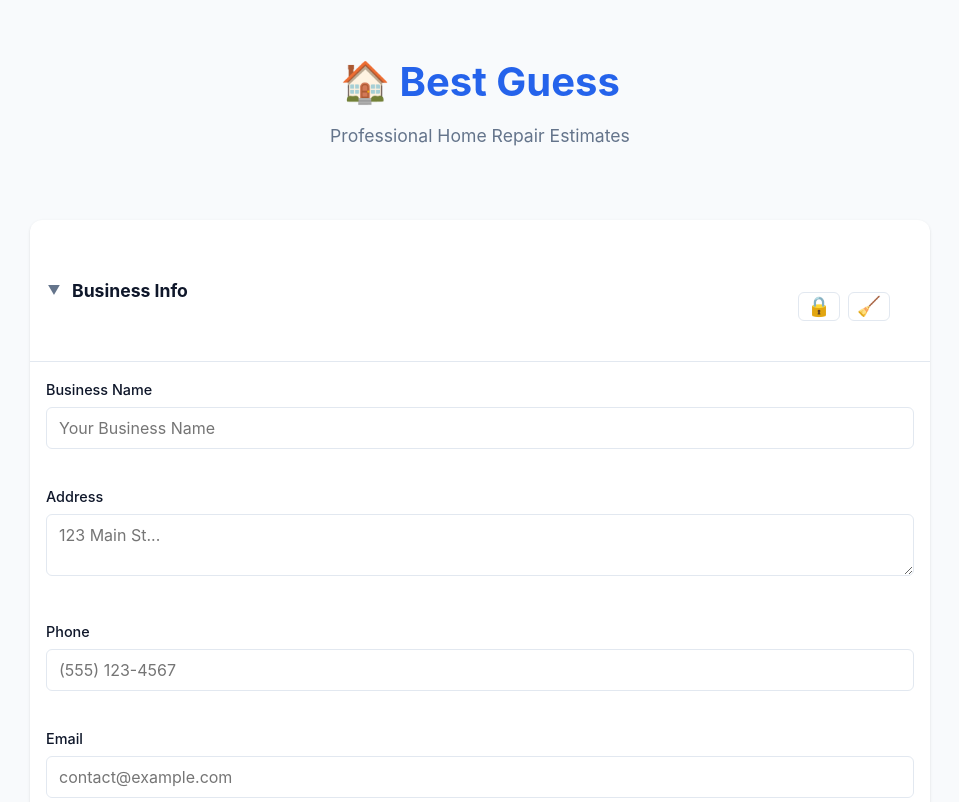
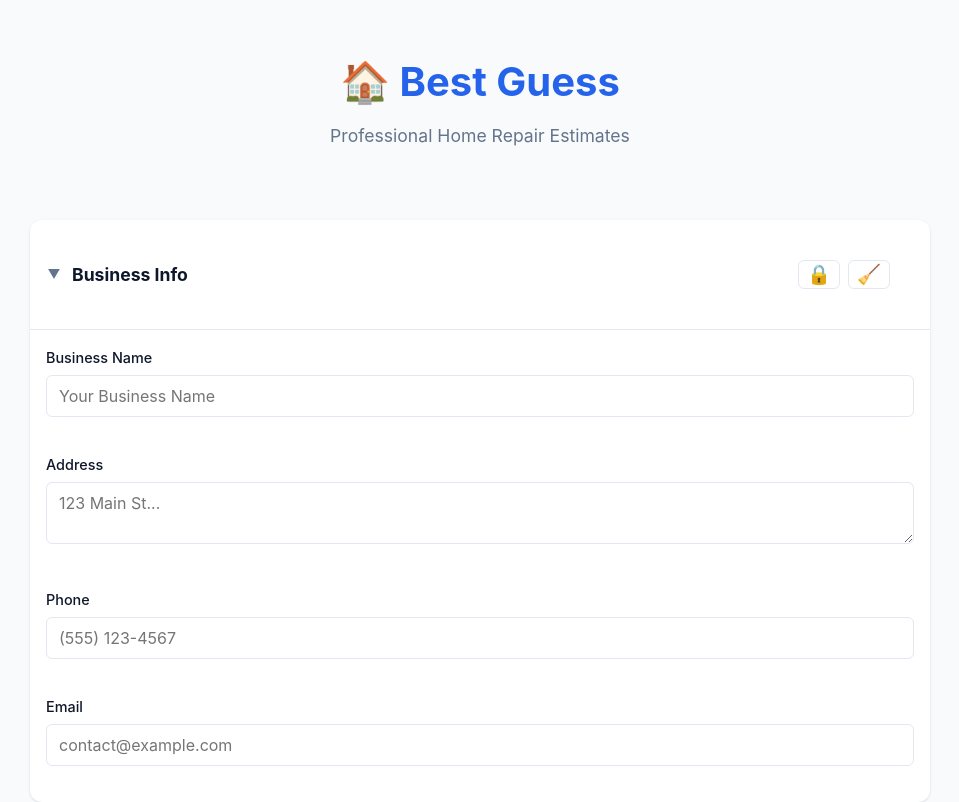
Before and after one commit to jkochis/best-guess, a Svelte app: page / in a window 1280 px wide. Shown: the top 802 px of the page, without its empty margins (160-1119 px from the left). Built offline with nearby package versions, Linux system fonts and the light colour scheme.

Commit message:
Refactor: Remove top margin from actions container

```diff
--- a/src/app.css
+++ b/src/app.css
@@ -241,7 +241,6 @@ header h1 {
     gap: 12px;
     flex-wrap: wrap;
     justify-content: center;
-    margin-top: 32px;
     padding: 24px;
 }
 
```
